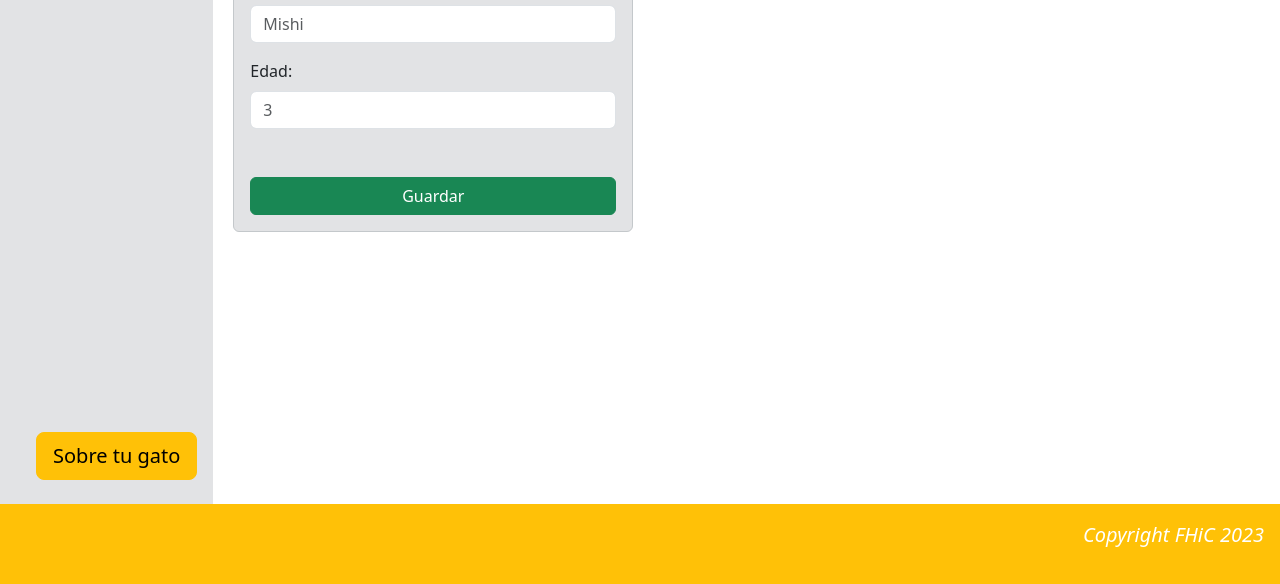
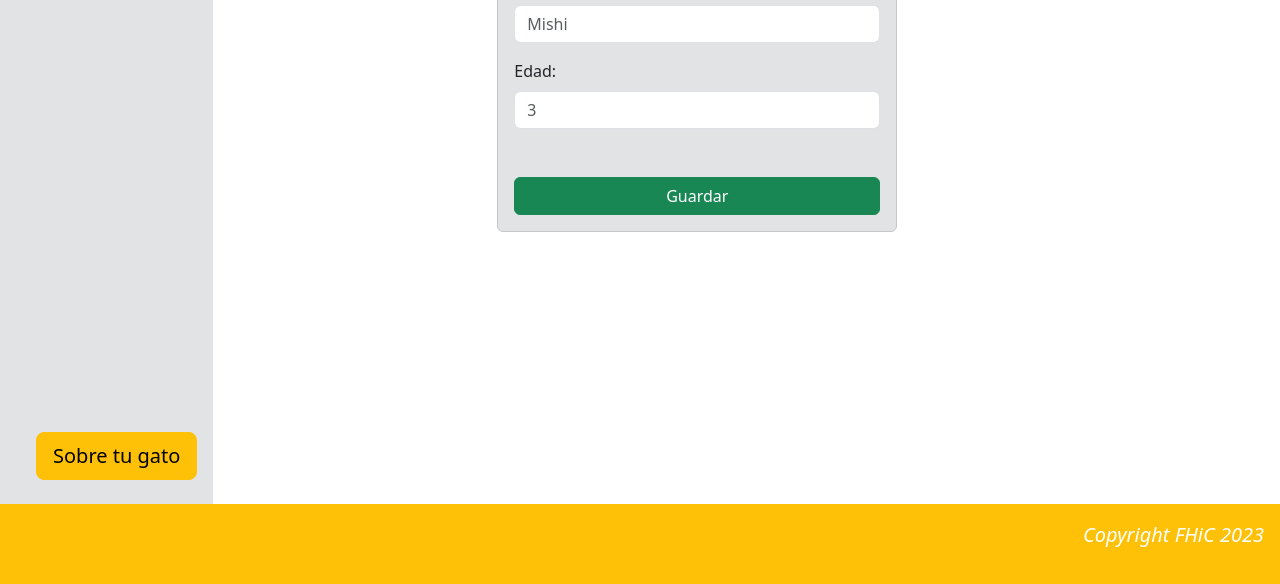
Before and after one commit to PracticasFHiC22-23/html-exercici-1-af9, a website: page form.html in a window 1280 px wide. Shown: the part 216-800 px from the top of the page. Drawn offline with nearby package versions, Linux system fonts and the light colour scheme.

Commit message:
fix: form center

```diff
--- a/form.html
+++ b/form.html
@@ -76,12 +76,14 @@
       </div>
 
       <div class="col-md-10 m-0 p-0 change-height-context h-100">
-        <div class="d-flex flex-column justify-content-center" style="width: 87%; margin-left: 20px;">
+        <div class="d-flex flex-column justify-content-center align-items-center"
+          style="width: 87%; margin-left: 20px;">
+
           <div class="mt-3 mb-3 fw-bold fs-1 text-center">
             Introduce los datos de tu gato
           </div>
 
-          <div class=" border  border-secondary-subtle rounded bg-secondary-subtle p-3" style="width: 400px;">
+          <div class=" border border-secondary-subtle rounded bg-secondary-subtle p-3" style="width: 400px;">
             <form action="./results.html">
               <div class="mb-3">
                 <label for="exampleInputEmail1" class="form-label">Nombre: </label>
```
